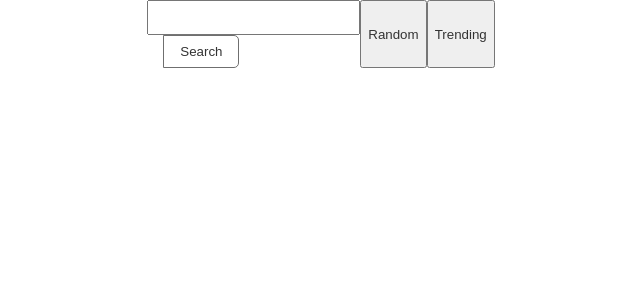
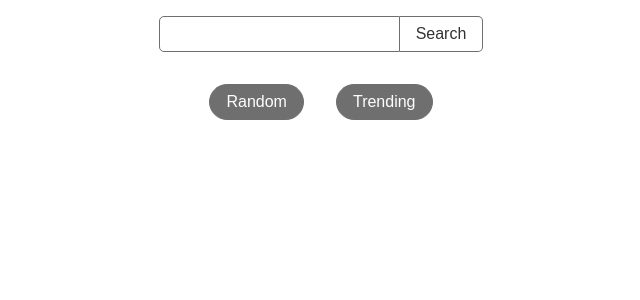
Before and after one commit to RasyadiAbdoellah/giphy-browser, a React (Create React App) app: page / in a window 1280 px wide. Shown: the top 300 px of the page, without its empty margins (319-959 px from the left). Built offline with nearby package versions, Linux system fonts and the light colour scheme.

Commit message:
add gif-entry active class

```diff
--- a/src/components/GifList/GifList.js
+++ b/src/components/GifList/GifList.js
@@ -2,14 +2,14 @@ import React from 'react';
 import PropTypes from 'prop-types';
 
 function GifEntry(props) {
-  const { gif, select } = props;
+  const { gif, select, active } = props;
   const {
     images: { fixWidthSmall, fixWidthSmallStill }
   } = gif;
 
   //video has style prop so it can use dimension values in gif image data
   return (
-    <div className='gif-entry' onClick={() => select(gif.id)}>
+    <div className={`gif-entry ${active ? 'active' : ''}`} onClick={() => select(gif.id)}>
       <picture
         style={{
           height: `${fixWidthSmall.height}px`,
@@ -26,11 +26,12 @@ function GifEntry(props) {
 
 class GifList extends React.Component {
   render() {
-    const { gifs } = this.props;
+    const { gifs, selectedId } = this.props;
     return (
       <div className='gif-collection'>
         {gifs.map(gif => {
-          return <GifEntry key={gif.id} gif={gif} {...this.props} />;
+          const active = selectedId === gif.id;
+          return <GifEntry key={gif.id} gif={gif} active={active} {...this.props} />;
         })}
       </div>
     );
--- a/src/components/MainNav/MainNav.js
+++ b/src/components/MainNav/MainNav.js
@@ -27,8 +27,10 @@ class MainNav extends React.Component {
           <input type='text' onChange={this.changeHandler} />
           <button type='submit'>Search</button>
         </form>
-        <button onClick={() => this.props.apiCall('random')}>Random</button>
-        <button onClick={() => this.props.apiCall('trending')}>Trending</button>
+        <div>
+          <button onClick={() => this.props.apiCall('random')}>Random</button>
+          <button onClick={() => this.props.apiCall('trending')}>Trending</button>
+        </div>
       </nav>
     );
   }
--- a/src/containers/MainContainer.js
+++ b/src/containers/MainContainer.js
@@ -26,7 +26,7 @@ export class Main extends React.Component {
     const gifReqStatus = !gifIsGetting && !gifGetFailed;
     const notRandom = queryType !== 'random';
     const gifListFragment = gifReqStatus && notRandom && (
-      <GifList gifs={gifList} select={selectGif} />
+      <GifList gifs={gifList} select={selectGif} selectedId={selectedGif && selectedGif.id} />
     );
     const getMoreButton = (!gifList || gifList.length !== 0) && notRandom && (
       <button onClick={() => this.props.getMore()}>Load More</button>
--- a/src/styles/list.scss
+++ b/src/styles/list.scss
@@ -9,12 +9,21 @@
 }
 .gif-entry {
   box-sizing: border-box;
-  box-shadow: 0 2px 3px $light-gray;
   margin: 0.5rem;
-  padding: 0.5rem;
-  text-decoration: none;
-
+  img {
+    border-radius: 10px;
+    opacity: 0.5;
+    &:hover {
+      opacity: 1;
+      filter: alpha(opacity=100);
+    }
+  }
   &:hover {
     background-color: $lightest-gray;
   }
 }
+
+.active img {
+  opacity: 1;
+  filter: alpha(opacity=100);
+}
--- a/src/styles/main.scss
+++ b/src/styles/main.scss
@@ -7,34 +7,48 @@ html {
 .flex-container {
   display: flex;
   flex-flow: row nowrap;
-  justify-content: space-between;
+  justify-content: center;
   height: 100%;
 }
 
 #navbar {
   width: 100%;
   display: flex;
+  flex-flow: column nowrap;
   justify-content: center;
-  * input,
-  * button {
+  align-items: center;
+  form,
+  div {
+    padding: 1rem;
+    display: flex;
+  }
+
+  input,
+  button {
     padding: 0.5rem 1rem;
-  }
-  *button {
+    font-size: 100%;
     display: block;
     text-decoration: none;
     border: solid 1px $dark-gray;
-    border-right: none;
     background: white;
-    &:first-of-type {
+    border-radius: 5px;
+  }
+  form {
+    :first-child {
       border-radius: 5px 0 0 5px;
-      margin-left: 1rem;
     }
-    &:last-of-type {
+    :last-child {
       border-radius: 0 5px 5px 0;
-      border: solid 1px $dark-gray;
+      border-left: none;
     }
+  }
+  div > button {
+    border-radius: 50px;
+    margin: 0 1rem;
+    background-color: $dark-gray;
+    color: $text-light;
     &:hover {
-      background-color: $lightest-gray;
+      background-color: $gray;
     }
   }
 }
```
